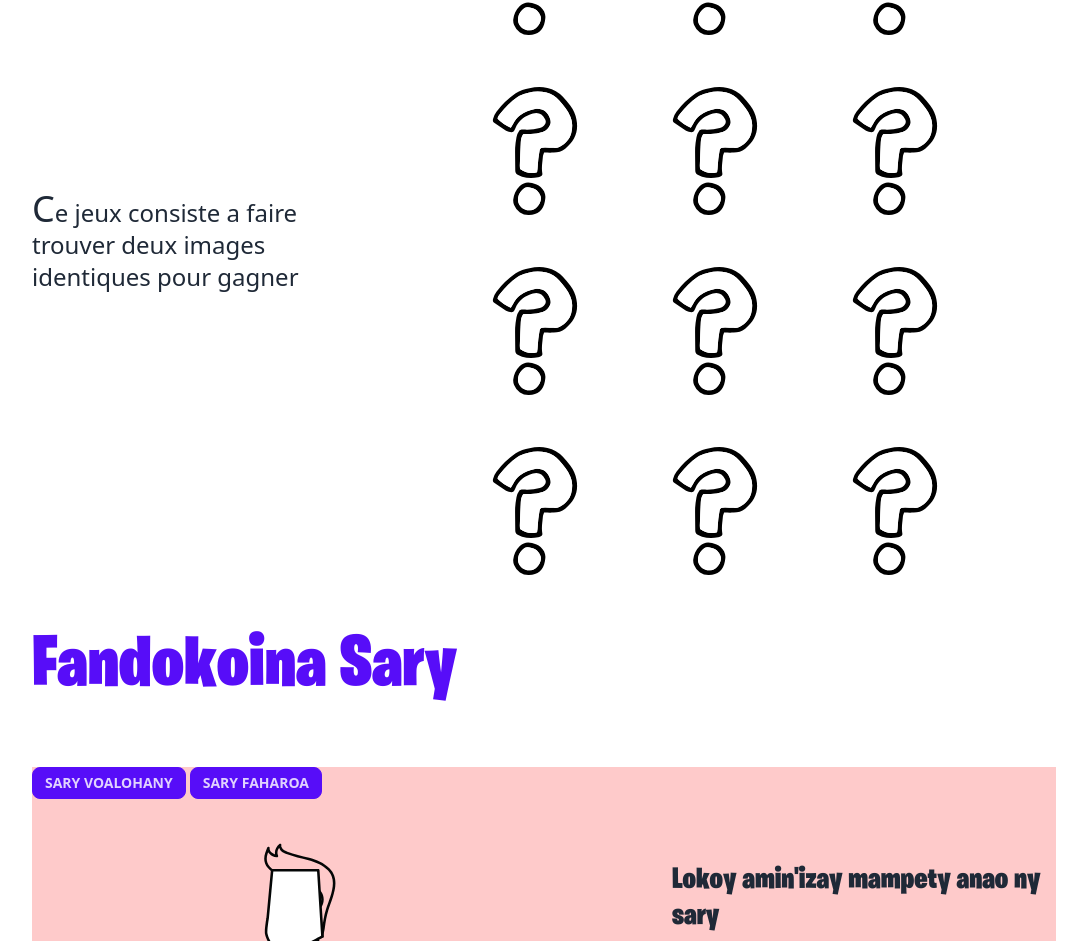
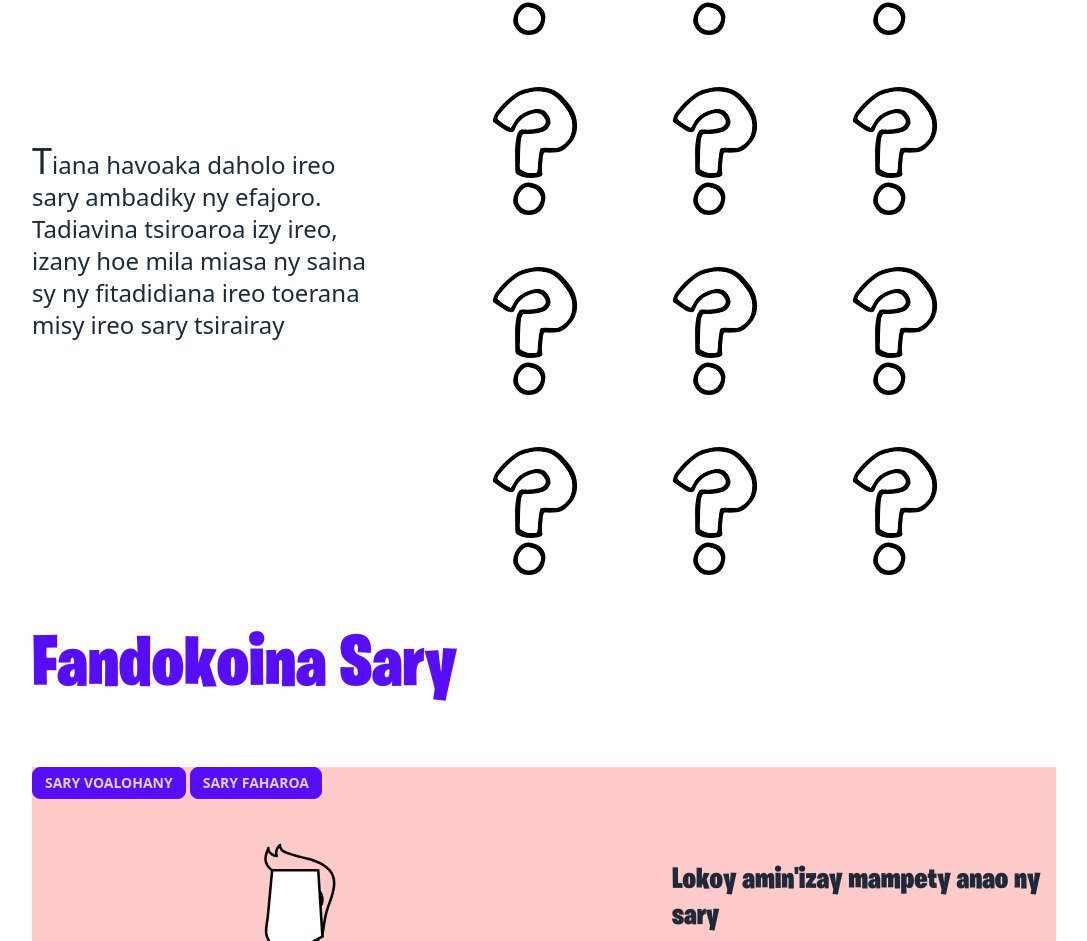
Before and after one commit to thony32/react-wcc-s2-3D, a React (Vite) app: page / in a window 1280 px wide. Shown: the part 1393-2334 px from the top of the page, without its empty margins (96-1183 px from the left). Built offline with nearby package versions, Linux system fonts and the light colour scheme.

Commit message:
edit text

```diff
--- a/src/components/GameOne.tsx
+++ b/src/components/GameOne.tsx
@@ -6,7 +6,7 @@ function GameOne() {
       <h1 className="fortnite text-5xl text-center lg:text-7xl lg:text-left text-primary">Kilalao mampiasa saina</h1>
       <div className="lg:grid lg:grid-cols-3 space-y-5 lg:space-y-0">
         <div className="flex items-center">
-          <p className="first-letter:text-2xl text-center text-xl lg:text-left lg:first-letter:text-4xl lg:text-2xl">Ce jeux consiste a faire trouver deux images identiques pour gagner</p>
+          <p className="first-letter:text-2xl text-center text-xl lg:text-left lg:first-letter:text-4xl lg:text-2xl">Tiana havoaka daholo ireo sary ambadiky ny efajoro. Tadiavina tsiroaroa izy ireo, izany hoe mila miasa ny saina sy ny fitadidiana ireo toerana misy ireo sary tsirairay</p>
         </div>
         <div className="col-span-2">
           <MemoryGame />
```
